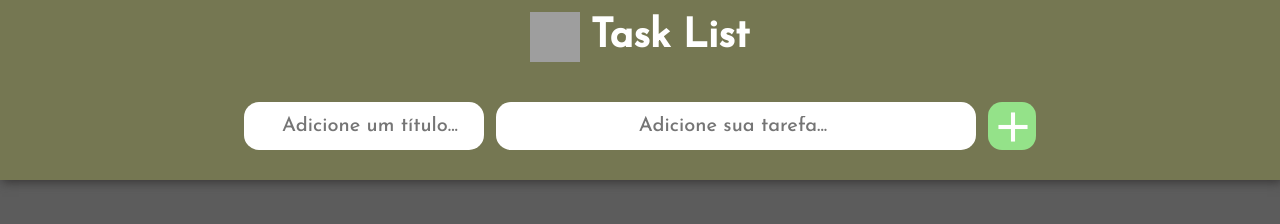
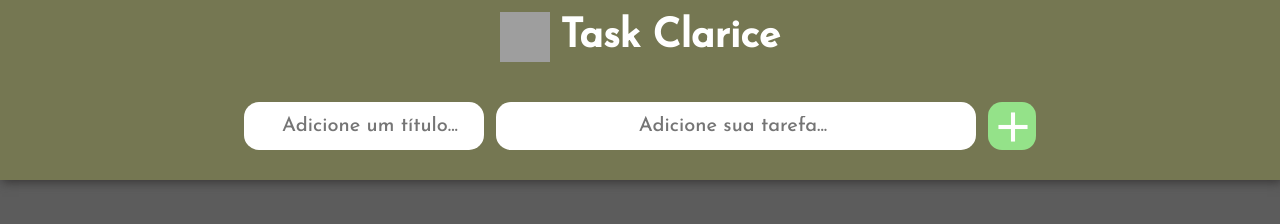
Before and after one commit to antony-souza/task-list, a plain HTML site: page index.html in a window 1280 px wide. Drawn offline with Linux system fonts and the light colour scheme; grey boxes are pictures that could not be loaded.

Commit message:
Update index.html

```diff
--- a/index.html
+++ b/index.html
@@ -15,7 +15,7 @@
 <header>
     <div class="conteiner">
         <img src="https://cdn-icons-png.flaticon.com/512/1567/1567073.png">
-        <h1>Task List</h1>
+        <h1>Task Clarice</h1>
     </div>
     <div class="header-tools">
         <input id="box-title" type="text" placeholder="Adicione um título...">
```
